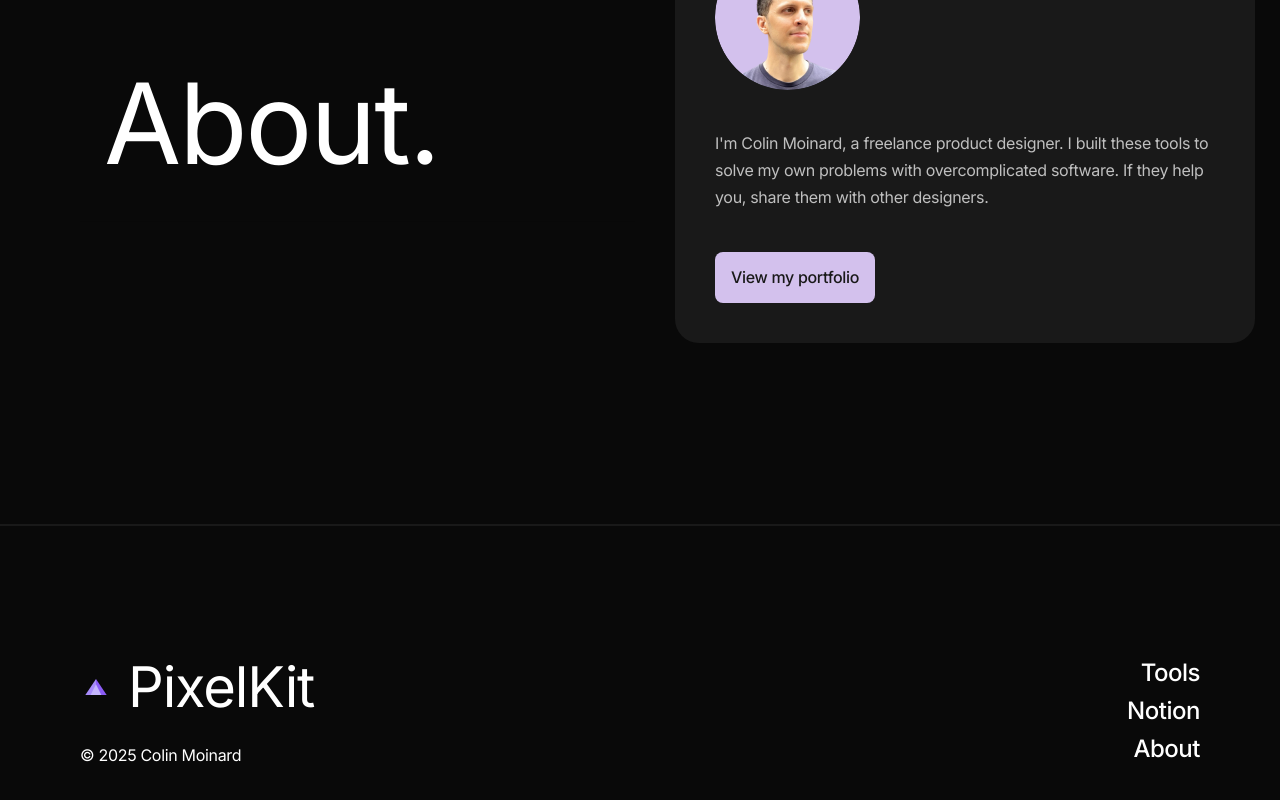
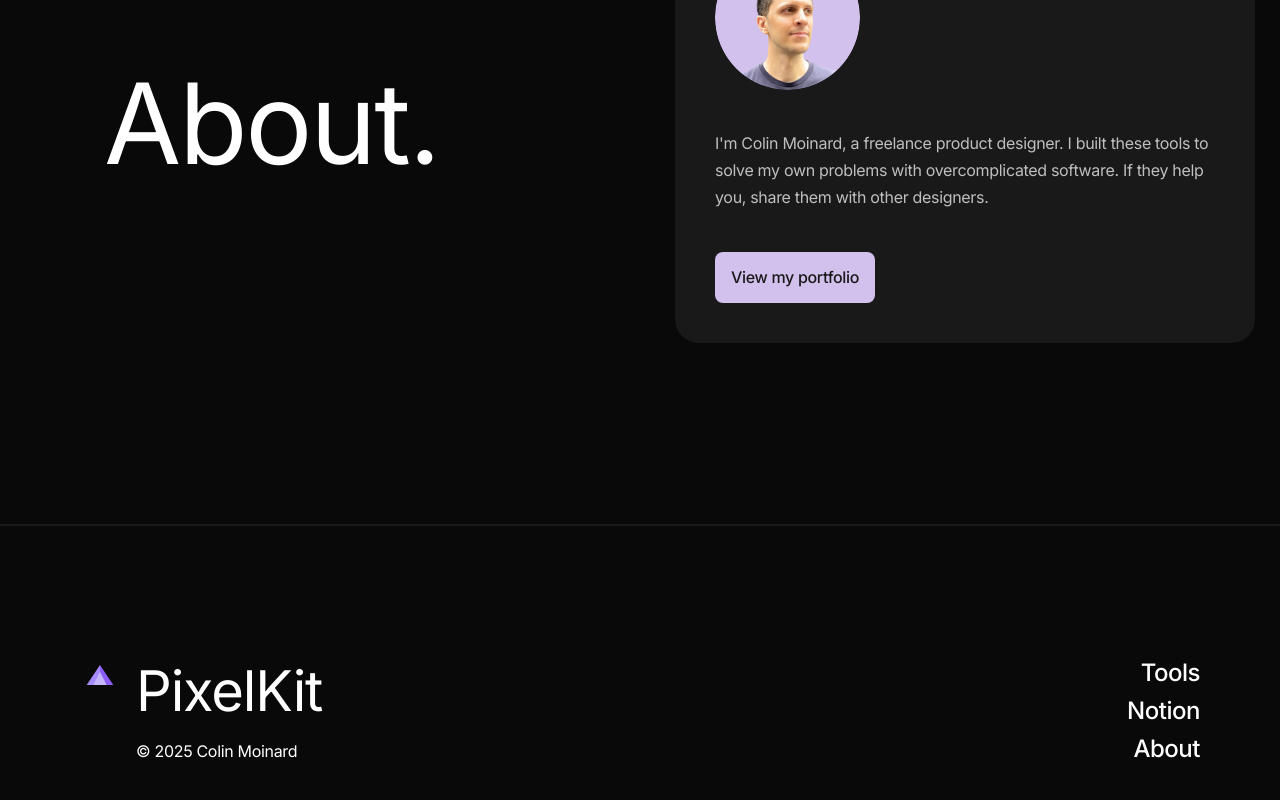
Before and after one commit to Tinyblocks/designers-tools, a React (Vite) app: page / in a window 1280 px wide. Shown: the part 2682-3482 px from the top of the page. Built offline with nearby package versions, Linux system fonts and the light colour scheme.

Commit message:
Update favicon with black rounded background and improve footer layout

```diff
--- a/src/components/Footer/Footer.jsx
+++ b/src/components/Footer/Footer.jsx
@@ -14,9 +14,11 @@ function Footer() {
       <div className={styles.left}>
         <div className={styles.brandContainer}>
           <img src={logo} alt="PixelKit Logo" className={styles.logo} />
-          <h2 className={styles.brand}>PixelKit</h2>
+          <div className={styles.brandText}>
+            <h2 className={styles.brand}>PixelKit</h2>
+            <p className={styles.copyright}>© 2025 Colin Moinard</p>
+          </div>
         </div>
-        <p className={styles.copyright}>© 2025 Colin Moinard</p>
       </div>
       <div className={styles.right}>
         <button onClick={() => scrollToSection('tools-section')} className={styles.navLink}>
--- a/src/components/Footer/Footer.module.css
+++ b/src/components/Footer/Footer.module.css
@@ -20,13 +20,19 @@
 
 .brandContainer {
   display: flex;
-  align-items: center;
+  align-items: flex-start;
   gap: var(--spacing-sm);
 }
 
+.brandText {
+  display: flex;
+  flex-direction: column;
+  gap: var(--spacing-xs);
+}
+
 .logo {
-  width: 32px;
-  height: 32px;
+  width: 40px;
+  height: 40px;
   flex-shrink: 0;
 }
 
```
Also changed, not shown: public/favicon.svg.
